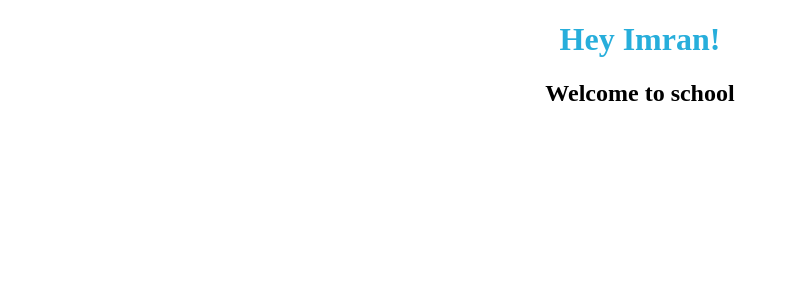
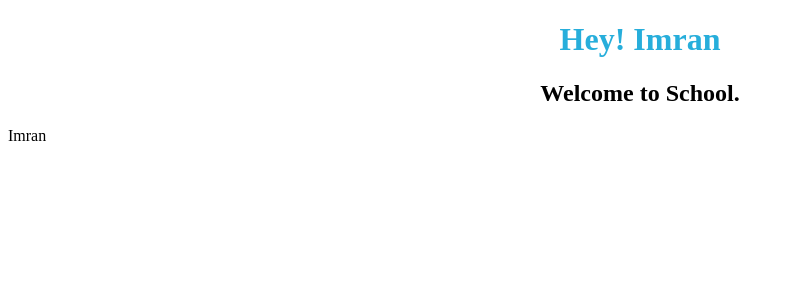
Before and after one commit to acciojob/greeting-students-props-react-MrMi18, a React app: page / in a window 1280 px wide. Shown: the top 300 px of the page, without its empty margins (0-793 px from the left). Built offline with nearby package versions, Linux system fonts and the light colour scheme.

Commit message:
Added p tag

```diff
--- a/src/components/Welcome.js
+++ b/src/components/Welcome.js
@@ -4,8 +4,9 @@ import React from 'react'
 function Welcome(props) {
   return (
     <div>
-        <h1>Hey {props.name}!</h1>
-        <h2>Welcome to school</h2>
+      <h1>Hey! {props.name}</h1>
+      <h2>Welcome to School.</h2>
+      <p>{props.name}</p>
     </div>
   )
 }
```
